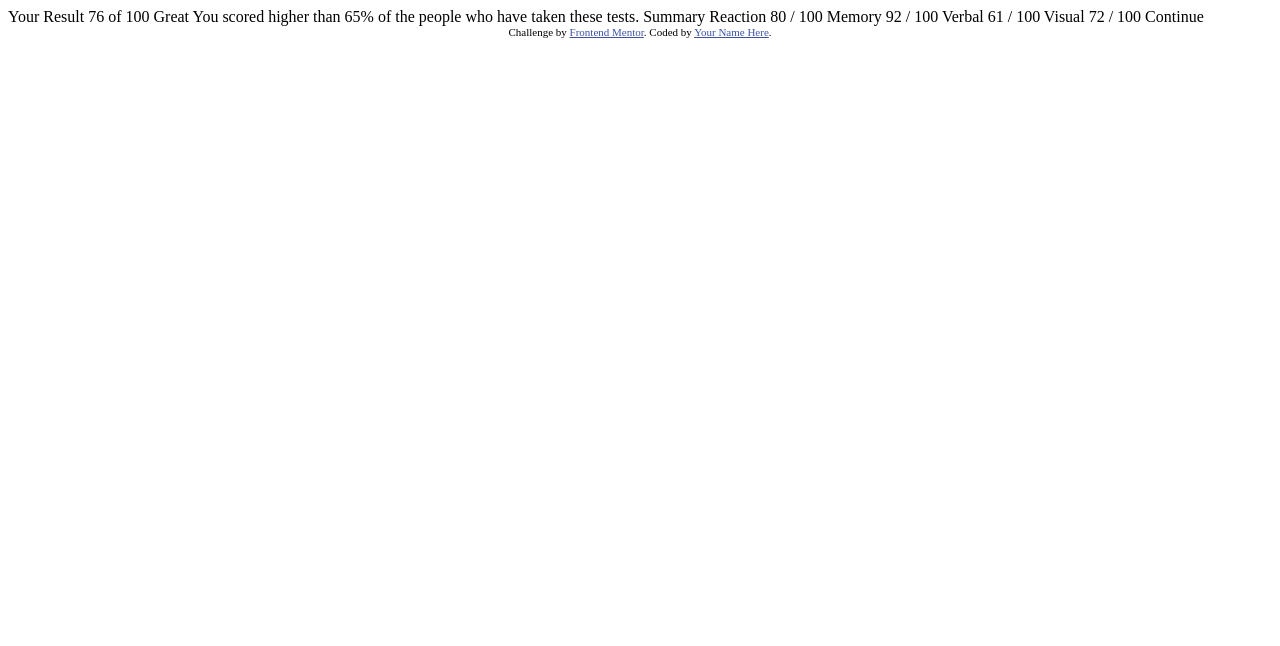
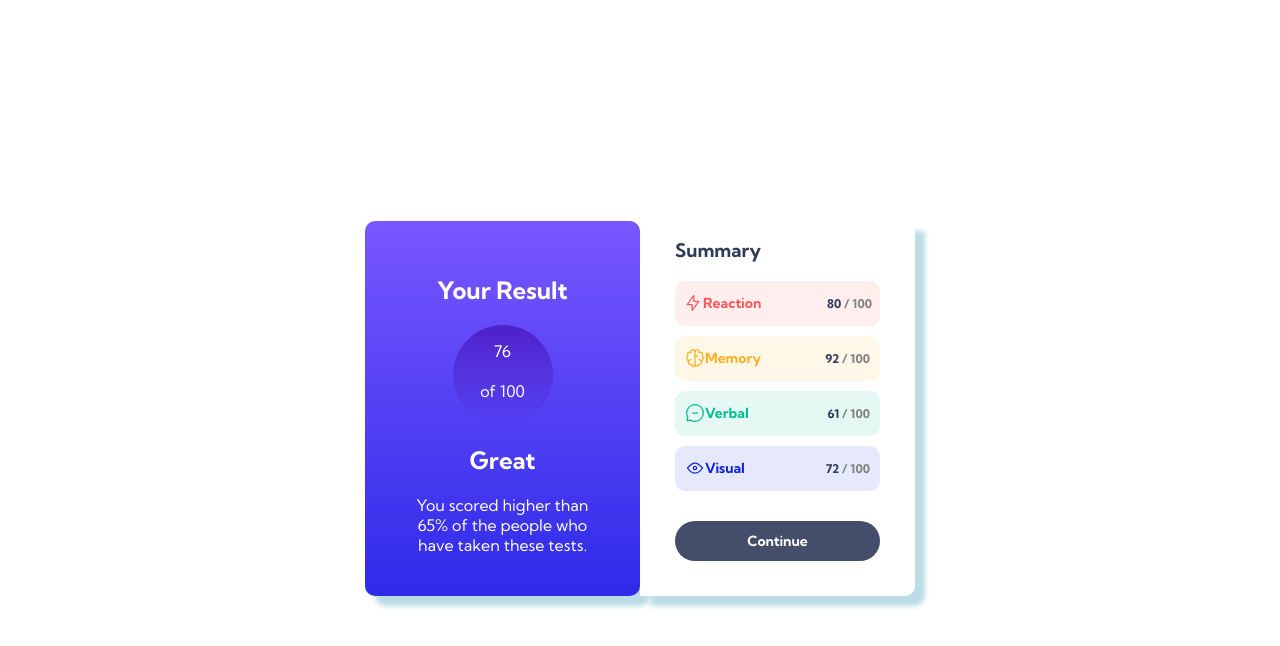
Before and after one commit to meggsmuffin/results-summary-component-main, a plain HTML site: page index.html in a window 1280 px wide. Drawn offline with Linux system fonts and the light colour scheme.

Commit message:
latest changes

```diff
--- a/index.html
+++ b/index.html
@@ -5,6 +5,7 @@
   <meta name="viewport" content="width=device-width, initial-scale=1.0"> <!-- displays site properly based on user's device -->
 
   <link rel="icon" type="image/png" sizes="32x32" href="./assets/images/favicon-32x32.png">
+  <link rel="stylesheet" href="./Style.css"/>
 
   <title>Frontend Mentor | Results summary component</title>
 
@@ -15,33 +16,65 @@
   </style>
 </head>
 <body>
+<div class="container">
+  <div class="item-result">
+    <h2>Your Result</h2>
+    <div class="score">
+      <span class="dot">
+    <p>76 <br><br>of 100</p>
+  </span>
+  </div>
+  <div class="result">
+    <h2>Great</h2>
+    <p>You scored higher than 65% of the people who have taken these tests.</p>
+  </div>
+  </div>
+<div class="item-summary">
+<div class="item-wrap">
+  <h3><span class="h3">Summary</span></h3>
+<div class="reaction-box">
+  <div class="reaction">
+    <img src="./assets/images/icon-reaction.svg" alt="icon-reaction">
+    <p>Reaction</p>
 
-  Your Result
-  76
-  of 100
+  </div>
+  <div class="score-summary">
+    <p>80 <span class="grey-text">/ 100</span></p>
+  </div>
+</div>
+<div class="memory-box">
+  <div class="memory">
+    <img src="./assets/images/icon-memory.svg" alt="icon-memory">
+    <p>Memory</p>
+  </div>
+  <div class="score-summary">
+    <p>92<span class="grey-text"> / 100</span></p>
+  </div>
+</div>
+<div class="verbal-box">
+  <div class="verbal">
+    <img src="./assets/images/icon-verbal.svg" alt="icon-verbal">
+    <p>Verbal</p>
+  </div>
+  <div class="score-summary">
+    <p>61 <span class="grey-text">/ 100</span></p>
+  </div>
+</div>
+<div class="visual-box">
+  <div class="visual">
+    <img src="./assets/images/icon-visual.svg" alt="icon-visual">
+    <p>Visual</p>
+  </div>
+  <div class="score-summary">
+    <p>72 <span class="grey-text">/ 100</span></p>
+  </div>
+</div>
+<div class="continue-cta">
+  <p>Continue</p>
+</div>
+</div>
+</div>
+</div>
 
-  Great
-  You scored higher than 65% of the people who have taken these tests.
-
-  Summary
-
-  Reaction
-  80 / 100
-
-  Memory
-  92 / 100
-
-  Verbal
-  61 / 100
-
-  Visual
-  72 / 100
-
-  Continue
-
-  <div class="attribution">
-    Challenge by <a href="https://www.frontendmentor.io?ref=challenge" target="_blank">Frontend Mentor</a>.
-    Coded by <a href="#">Your Name Here</a>.
-  </div>
 </body>
 </html>
--- /dev/null
+++ b/style.css
@@ -0,0 +1,157 @@
+@import url('https://fonts.googleapis.com/css2?family=Kumbh+Sans:wght@400;700&display=swap');
+
+body {
+background-color: white;
+font-family: 'Kumbh Sans', sans-serif;
+}
+.container {
+display: flex;
+flex-direction: row;
+justify-content: center;
+align-items: center;
+gap: 0px;
+height: 100vh;
+
+}
+.item-summary {
+background-color: white;
+width: 275px;
+height: 375px;
+border: 1px;
+border-radius: 10px 0px 10px 0px;
+margin: 0px;
+box-sizing: border-box;
+box-shadow: 10px 10px 5px rgb(188, 220, 230);
+display: flex;
+flex-direction: column;
+gap: 12px;
+padding-left: 35px;
+padding-right: 35px;
+
+}
+.item-result {
+    background: linear-gradient(hsl(252, 100%, 67%),hsl(241, 81%, 54%));
+    color: white;
+    text-align: center;
+    width: 275px;
+    height: 375px;
+    padding: 35px;
+    border: 1px;
+    border-radius: 10px;
+    margin: 0px;
+    box-sizing: border-box;
+    box-shadow: 10px 10px 5px rgb(187, 219, 230);
+
+}
+.dot {
+    height: 100px;
+    width: 100px;
+    background: linear-gradient(hsla(256, 72%, 46%, 1),hsla(241, 72%, 46%, 0));
+    border-radius: 50%;
+    display: inline-block;
+}
+
+.dot {
+
+}
+.reaction-box {
+background-color:hsl(0, 100%, 67%,0.1);
+border-radius: 10px;
+display: flex;
+flex-direction: row;
+justify-content: space-between;
+padding-left: 8px;
+padding-right: 8px;
+margin-bottom: 10px;
+height: 45px;
+align-items: center;
+
+}
+.reaction {
+    color:hsl(0, 100%, 67%);
+    font-weight: bold;
+    font-size: 14px;
+    display: flex;
+
+
+}
+.score-summary {
+    font-weight: bold;
+    color: hsl(224, 30%, 27%);
+    font-size: 12px;
+}
+
+.grey-text {
+    color: grey;
+}
+.memory-box {
+    background-color: hsl(39, 100%, 56%,0.1);
+    border-radius: 10px;
+    display: flex;
+    flex-direction: row;
+    justify-content: space-between;
+    padding-left: 10px;
+    padding-right: 10px;
+    margin-bottom: 10px;
+    height: 45px;
+    align-items: center;
+}
+.memory {
+    color:hsl(39, 100%, 56%);
+    font-weight: bold;
+    font-size: 14px;
+    display: flex;
+}
+.verbal-box {
+    background-color:hsl(166, 100%, 37%,0.1);
+    border-radius: 10px;
+    display: flex;
+    flex-direction: row;
+    justify-content: space-between;
+    padding-left: 10px;
+    padding-right: 10px;
+    margin-bottom: 10px;
+    height: 45px;
+    align-items: center;
+}
+.verbal {
+    color: hsl(166, 100%, 37%);
+    font-weight: bold;
+    font-size: 14px;
+    display: flex;
+}
+.visual-box {
+    background-color:hsl(234, 85%, 45%,0.1);
+    border-radius: 10px;
+    display: flex;
+    flex-direction: row;
+    justify-content: space-between;
+    padding-left: 10px;
+    padding-right: 10px;
+    margin-bottom: 10px;
+    height: 45px;
+    align-items: center;
+    margin-bottom: 10px;
+}
+.visual {
+    color:hsl(234, 85%, 45%);
+    font-weight: bold;
+    font-size: 14px;
+    display: flex;
+
+}
+.continue-cta {
+    background-color: hsl(224, 30%, 27%,0.9);
+    border-radius: 50px;
+    color: white;
+    height: 40px;
+    display: flex;
+    align-items: center;
+    justify-content: center;
+    font-weight: bold;
+    font-size: 14px;
+    margin-top: 30px;
+}
+.h3 {
+    color: hsl(224, 30%, 27%);
+}
```
